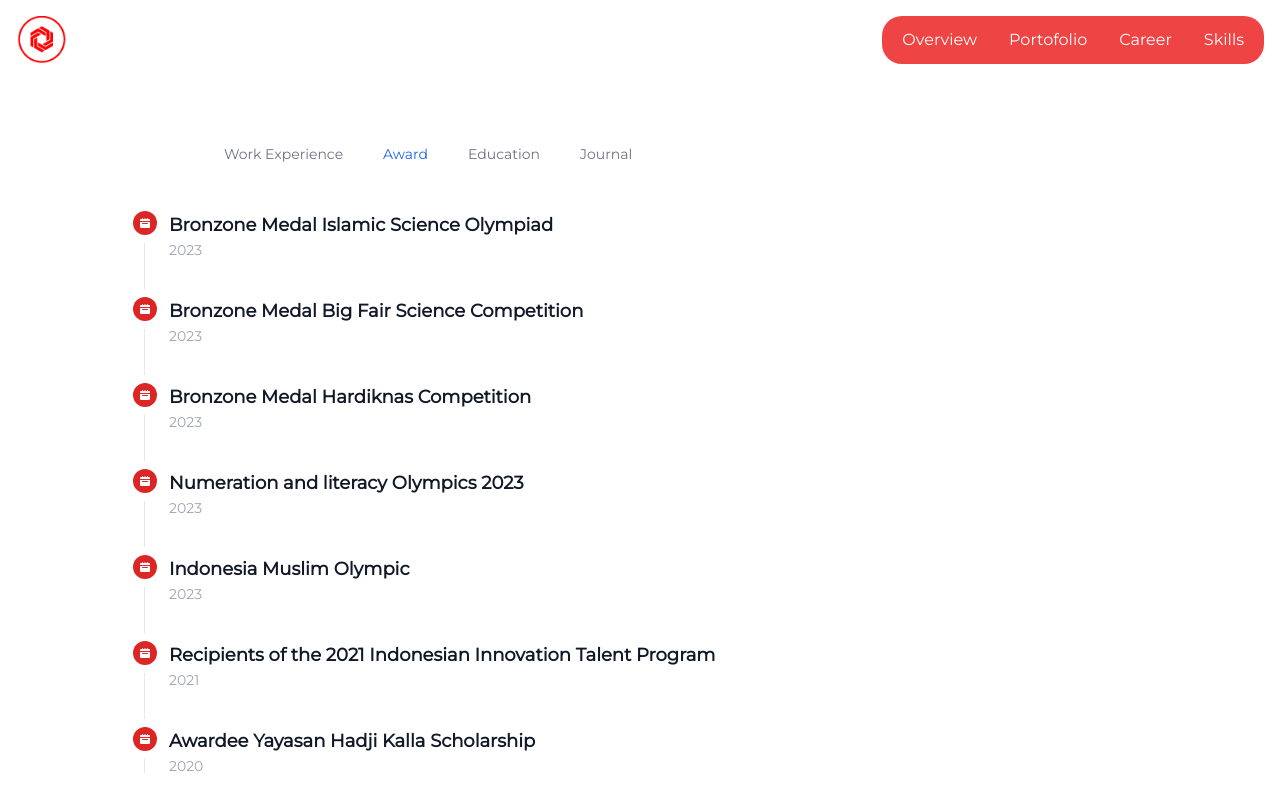
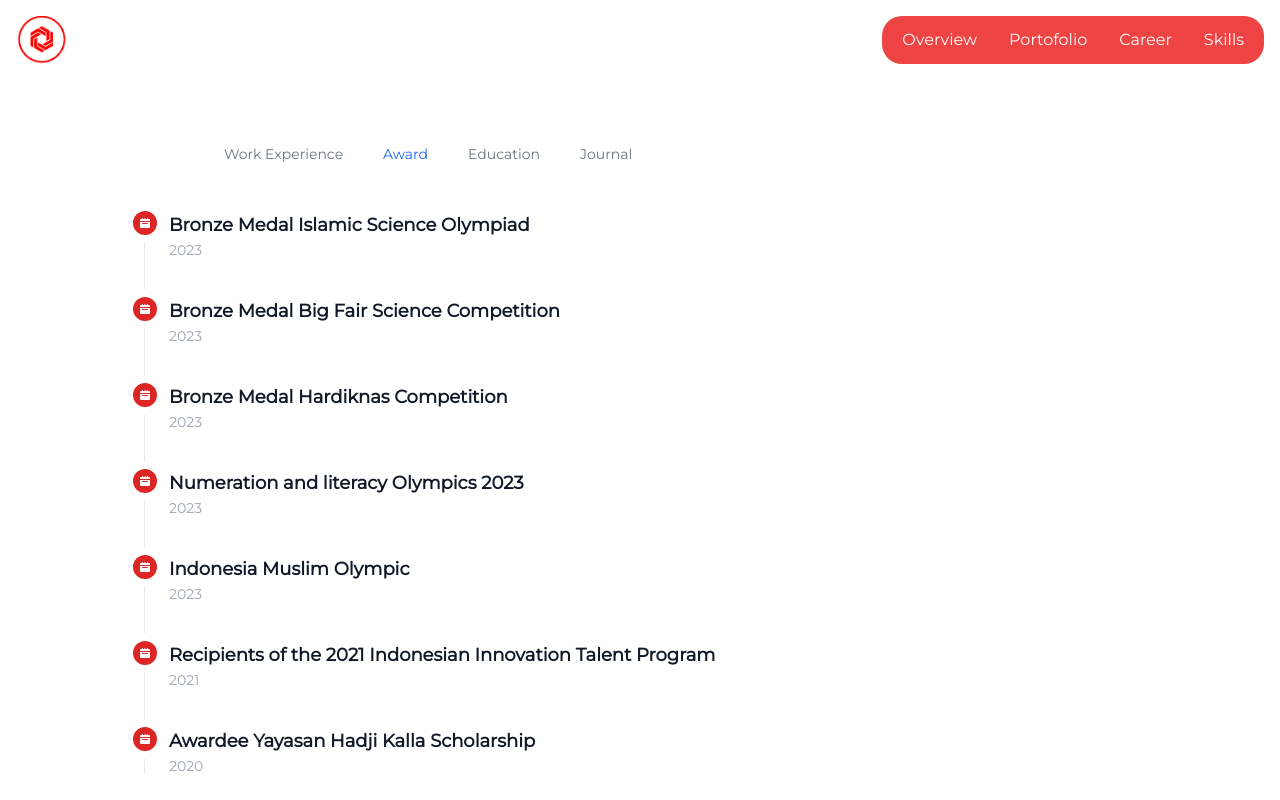
Before and after one commit to Chandralaksana22/portofolio-chandra, a Vue app: page /career in a window 1280 px wide. Both pictures are taken after a click on the tab "Award". Shown: the top 800 px of the page. Built offline with nearby package versions, Linux system fonts and the light colour scheme.

Commit message:
Update CareerView.vue

```diff
--- a/src/views/CareerView.vue
+++ b/src/views/CareerView.vue
@@ -262,7 +262,7 @@
             <h3
               class="flex items-center mb-1 text-lg font-semibold text-gray-900 dark:text-white"
             >
-              Bronzone Medal Islamic Science Olympiad
+              Bronze Medal Islamic Science Olympiad
             </h3>
             <time
               class="block mb-2 text-sm font-normal leading-none text-gray-400 dark:text-gray-500"
@@ -288,7 +288,7 @@
             <h3
               class="mb-1 text-lg font-semibold text-gray-900 dark:text-white"
             >
-              Bronzone Medal Big Fair Science Competition
+              Bronze Medal Big Fair Science Competition
             </h3>
             <time
               class="block mb-2 text-sm font-normal leading-none text-gray-400 dark:text-gray-500"
@@ -314,7 +314,7 @@
             <h3
               class="mb-1 text-lg font-semibold text-gray-900 dark:text-white"
             >
-              Bronzone Medal Hardiknas Competition
+              Bronze Medal Hardiknas Competition
             </h3>
             <time
               class="block mb-2 text-sm font-normal leading-none text-gray-400 dark:text-gray-500"
```
